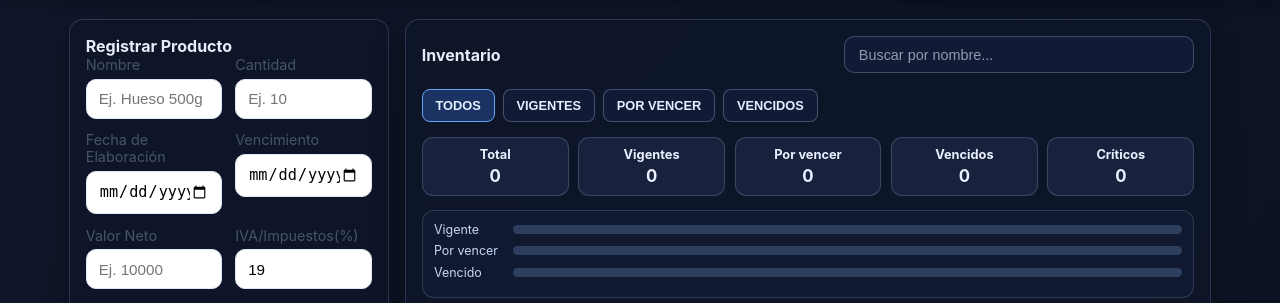
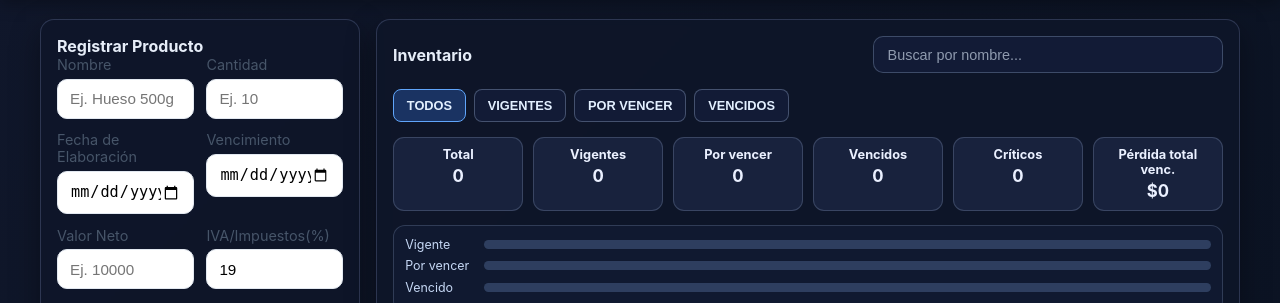
Before and after one commit to vicenteantoniosagreh-sudo/inventario-alertas, a PHP site: page / in a window 1280 px wide. Shown: the part 67-370 px from the top of the page. Run offline with PHP 8.4, Linux system fonts and the light colour scheme.

Commit message:
Se agregó apartado en interfaz, donde muestra las pérdida total de dinero de los productos vencidos.

```diff
--- a/frontend/css/style.css
+++ b/frontend/css/style.css
@@ -381,7 +381,7 @@ body {
 
 .dashboard-cards {
     display: grid;
-    grid-template-columns: repeat(5, minmax(0, 1fr));
+    grid-template-columns: repeat(6, minmax(0, 1fr));
     gap: 0.6rem;
     margin-bottom: 0.85rem;
 }
@@ -407,6 +407,7 @@ body {
 .por-vencer-card { background: rgba(234, 179, 8, 0.24); }
 .vencido-card { background: rgba(221, 34, 57, 0.24); }
 .critic-card { background: rgba(232, 120, 42, 0.24); }
+.loss-card { background: rgba(139, 92, 246, 0.22); }
 
 .chart-wrapper {
     background: rgba(18, 27, 52, 0.82);
--- a/frontend/index.php
+++ b/frontend/index.php
@@ -87,6 +87,7 @@
                     <div class="card por-vencer-card"><strong>Por vencer</strong> <span id="porVencerCount">0</span></div>
                     <div class="card vencido-card"><strong>Vencidos</strong> <span id="vencidoCount">0</span></div>
                     <div class="card critic-card"><strong>Críticos</strong> <span id="criticCount">0</span></div>
+                    <div class="card loss-card"><strong>Pérdida total venc.</strong> <span id="lossCount">$0</span></div>
                 </div>
 
                 <div class="chart-wrapper">
--- a/frontend/js/app.js
+++ b/frontend/js/app.js
@@ -156,7 +156,7 @@ function renderProducts() {
     const stockCritico = Number(document.getElementById("stockCritico").value) || 5;
     productsGrid.innerHTML = "";
 
-    const summary = { total: 0, vigente: 0, por_vencer: 0, vencido: 0, critic: 0 };
+    const summary = { total: 0, vigente: 0, por_vencer: 0, vencido: 0, critic: 0, loss: 0 };
 
     const filtered = products
         .map((p) => ({ ...p, status: getStatus(p), diasRestantes: Math.ceil((new Date(p.vencimiento + "T23:59:59") - new Date()) / (1000 * 60 * 60 * 24)) }))
@@ -171,14 +171,19 @@ function renderProducts() {
         summary[product.status] += 1;
         if (isCritical(product, stockCritico)) summary.critic += 1;
 
+        const neto = Number(product.valor_neto) || 0;
+        const imp = Number(product.impuesto) || 0;
+        const productFinal = neto + (neto * imp / 100);
+        if (product.status === 'vencido') {
+            summary.loss += productFinal * Number(product.cantidad);
+        }
+
         const tr = document.createElement("tr");
         const badge = product.status === "vigente" ? "Vigente" : product.status === "por_vencer" ? "Por vencer" : "Vencido";
         const dias = product.diasRestantes;
         const dayText = dias < 0 ? `${Math.abs(dias)} días atrás` : `${dias} días`;
 
-        const neto = Number(product.valor_neto) || 0;
-        const imp = Number(product.impuesto) || 0;
-        const finalPrice = neto > 0 ? "$" + Math.round(neto + (neto * imp / 100)) : "-";
+        const finalPrice = neto > 0 ? "$" + Math.round(productFinal) : "-";
         const elaboracionDate = product.fecha_elaboracion || '-';
 
         tr.innerHTML = `
@@ -204,7 +209,7 @@ function renderProducts() {
         productsGrid.appendChild(emptyRow);
     }
 
-    statsEl.innerHTML = `<span>Total: ${summary.total}</span><span>Vigentes: ${summary.vigente}</span><span>Por vencer: ${summary.por_vencer}</span><span>Vencidos: ${summary.vencido}</span><span>Críticos: ${summary.critic}</span>`;
+    statsEl.innerHTML = `<span>Total: ${summary.total}</span><span>Vigentes: ${summary.vigente}</span><span>Por vencer: ${summary.por_vencer}</span><span>Vencidos: ${summary.vencido}</span><span>Críticos: ${summary.critic}</span><span>Pérdida total venc.: $${summary.loss.toLocaleString()}</span>`;
 
     // Actualiza cards y gráfico
     document.getElementById('totalCount').textContent = summary.total;
@@ -212,6 +217,7 @@ function renderProducts() {
     document.getElementById('porVencerCount').textContent = summary.por_vencer;
     document.getElementById('vencidoCount').textContent = summary.vencido;
     document.getElementById('criticCount').textContent = summary.critic;
+    document.getElementById('lossCount').textContent = `$${summary.loss.toLocaleString()}`;
 
     checkExpiryAlerts(filtered);
 
```
